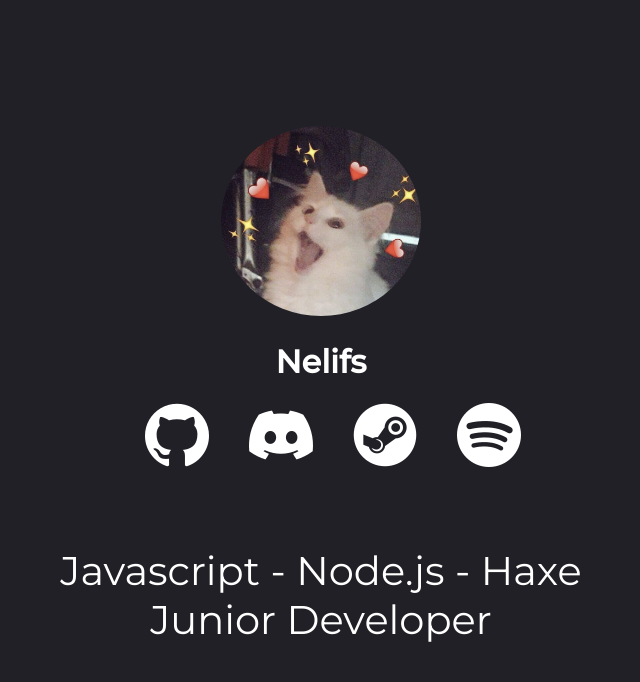
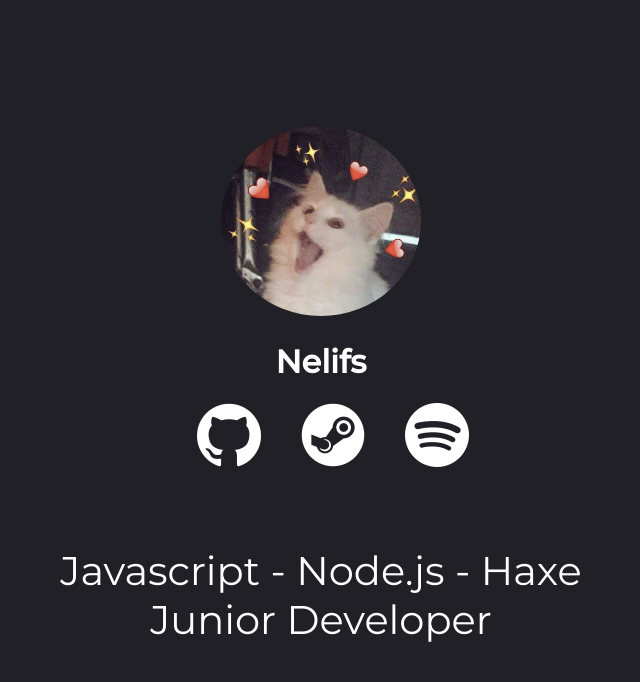
Before and after one commit to nelifs/nelifs.github.io, a plain HTML site: page index.html in a window 1280 px wide. Shown: the whole page, without its empty margins (319-959 px from the left). Drawn offline with Linux system fonts and the light colour scheme.

Commit message:
Update index.html

```diff
--- a/index.html
+++ b/index.html
@@ -17,7 +17,7 @@
         <img class="img" src="assets/cat.jpg">
         <h1>Nelifs</h1>
         <a href="https://github.com/nelifs"><button><img class="img1" src="assets/github.png"></button></a>
-        <a href="#"><button><img class="img1" src="assets/discord.png"></button></a>
+<!--         <a href="#"><button><img class="img1" src="assets/discord.png"></button></a> -->
         <a href="https://steamcommunity.com/id/nelfiSSS/"><button><img class="img1" src="assets/steam.png"></button></a>
         <a href=https://open.spotify.com/user/teg5xo2mpsnxqb7h9z0nn9vn8?si=74e9f62017a24b2f"><button><img class="img1" src="assets/spotify.png"></button></a>
     </div>
```
